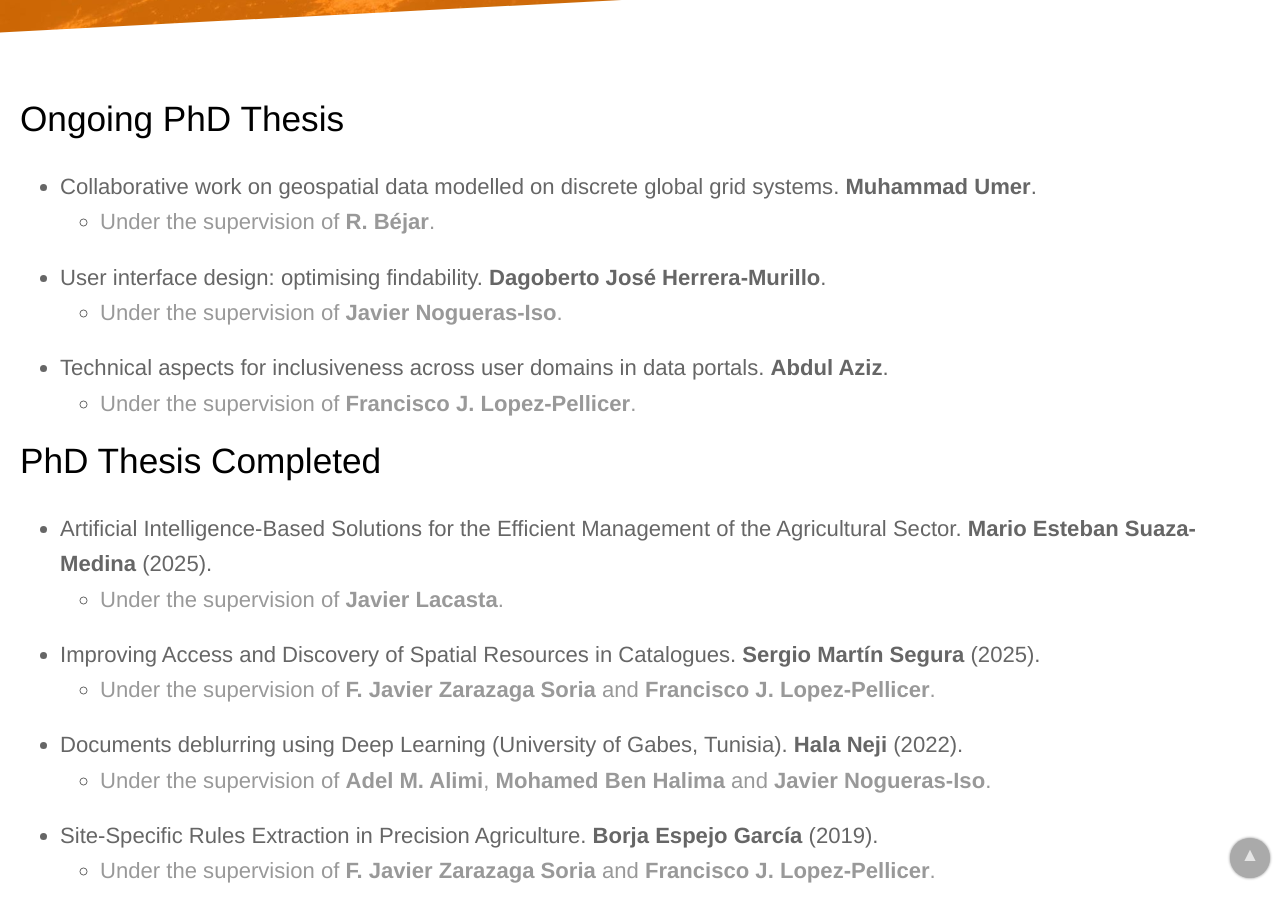
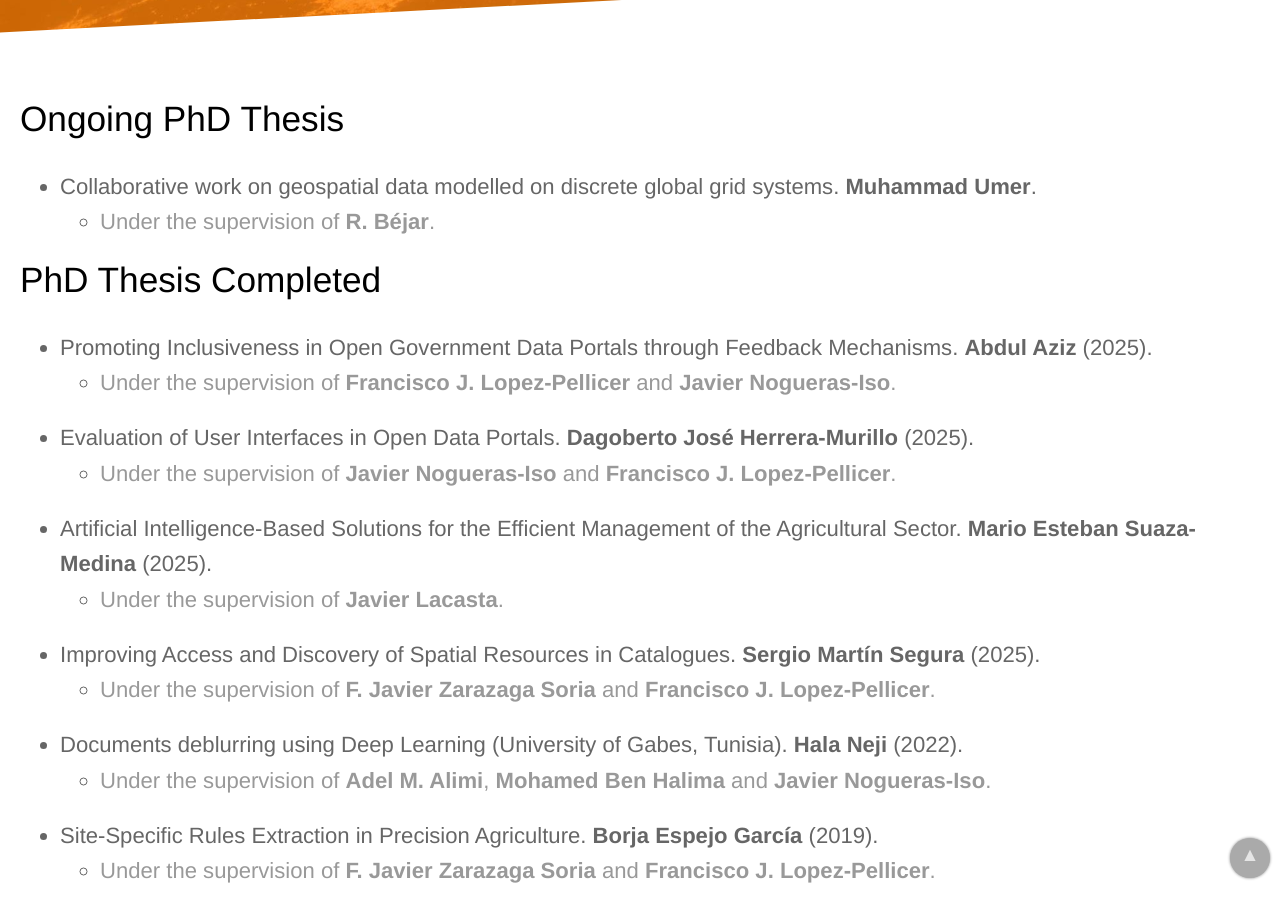
Before and after one commit to IAAA-Lab/IAAA-Lab.github.io, a Jekyll site: the page built from dissertations.md, in a window 1280 px wide and 900 px high, scrolled down 334 px. Built offline with Jekyll 4.4.1, drawn with Linux system fonts in a browser that asks for light colours.

Commit message:
Update dissertations.md
Poner como completadas las tesis de Abdul y Dagoberto.

```diff
--- a/dissertations.md
+++ b/dissertations.md
@@ -8,13 +8,13 @@ layout: phd_dissertations
 
 - Collaborative work on geospatial data modelled on discrete global grid systems. **Muhammad Umer**.
   - <span style="color:#999999">Under the supervision of **R. Béjar**.</span>
-- User interface design: optimising findability. **Dagoberto José Herrera-Murillo**.
-  - <span style="color:#999999">Under the supervision of **Javier Nogueras-Iso**.</span>
-- Technical aspects for inclusiveness across user domains in data portals. **Abdul Aziz**.
-  - <span style="color:#999999">Under the supervision of **Francisco J. Lopez-Pellicer**.</span>
 
 ## PhD Thesis Completed
 
+- Promoting Inclusiveness in Open Government Data Portals through Feedback Mechanisms. **Abdul Aziz** (2025).
+  - <span style="color:#999999">Under the supervision of **Francisco J. Lopez-Pellicer** and **Javier Nogueras-Iso**.</span>
+- Evaluation of User Interfaces in Open Data Portals. **Dagoberto José Herrera-Murillo** (2025).
+  - <span style="color:#999999">Under the supervision of **Javier Nogueras-Iso** and **Francisco J. Lopez-Pellicer**.</span>
 - Artificial Intelligence-Based Solutions for the Efficient Management of the Agricultural Sector. **Mario Esteban Suaza-Medina** (2025).
   - <span style="color:#999999">Under the supervision of **Javier Lacasta**.</span>
 - Improving Access and Discovery of Spatial Resources in Catalogues. **Sergio Martín Segura** (2025).
```
